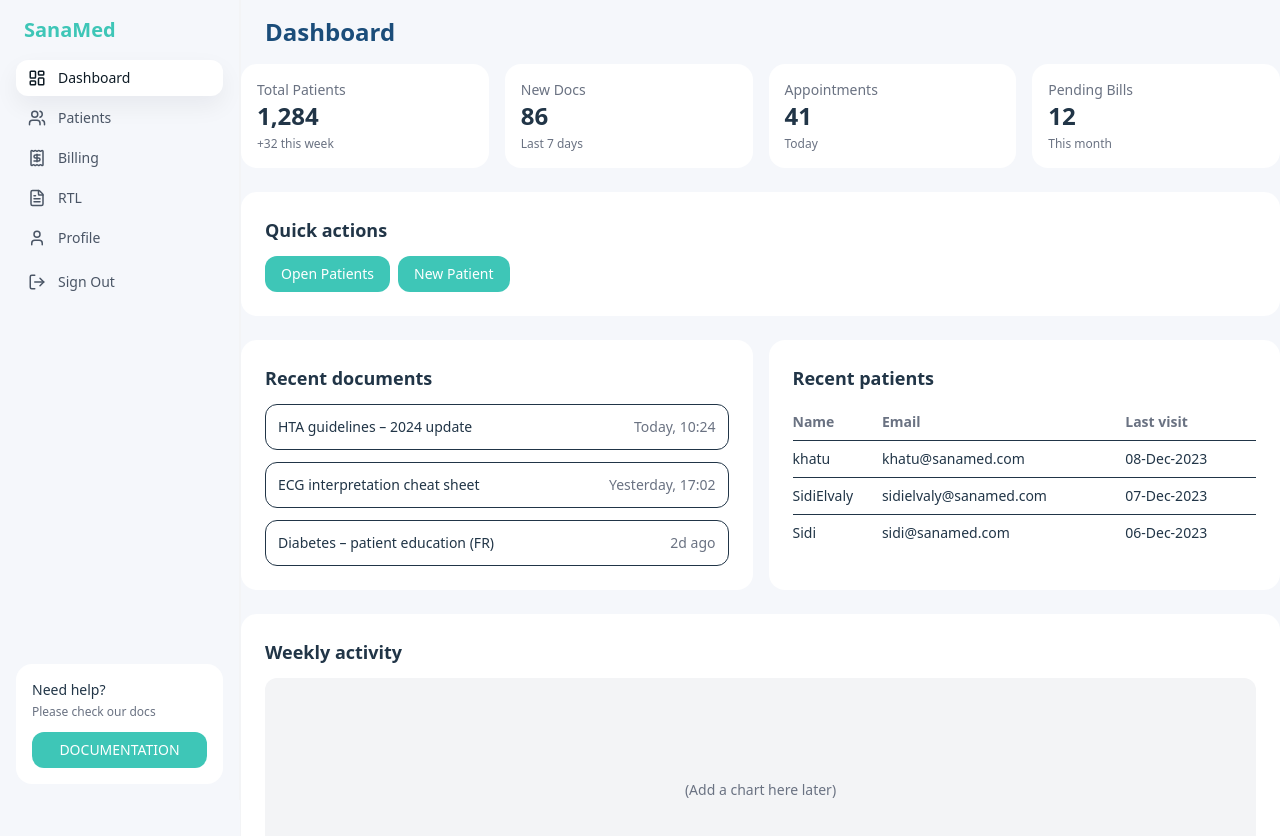
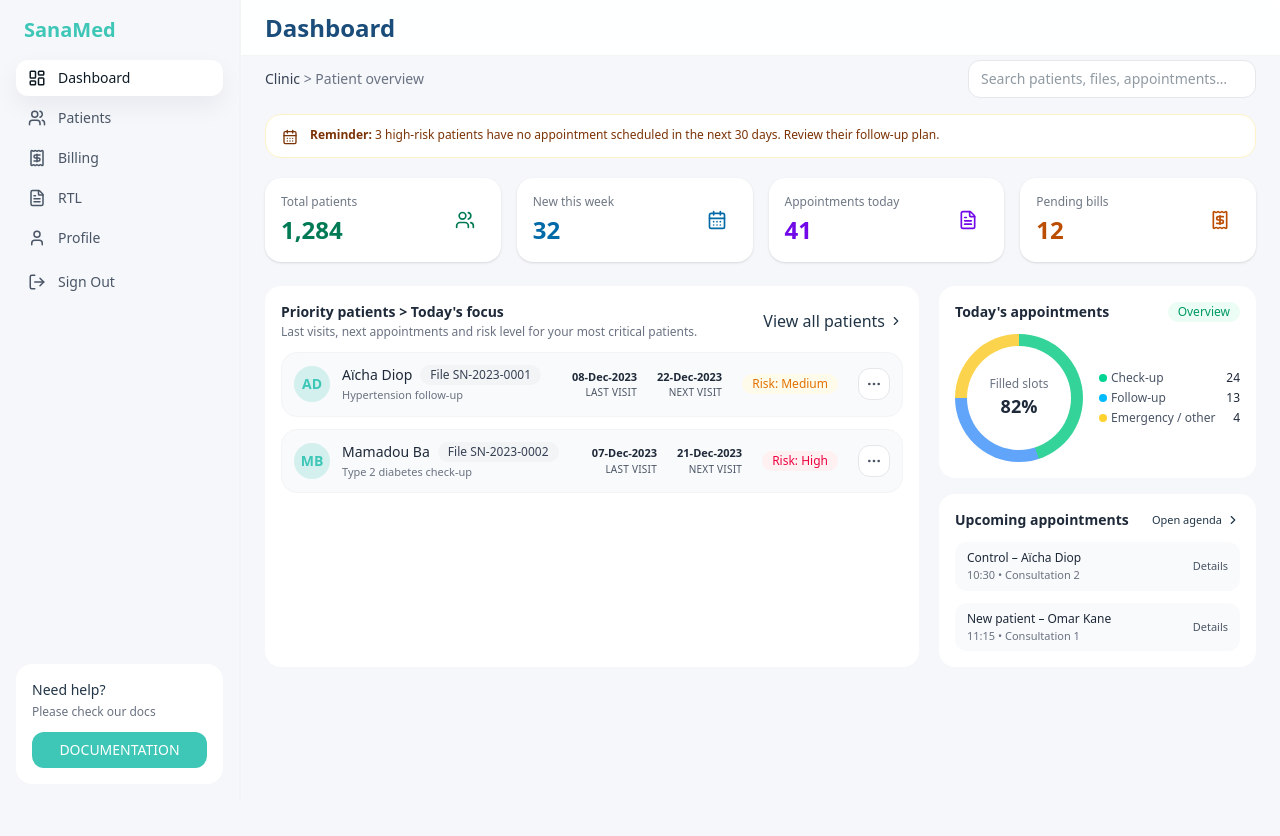
Before and after one commit to sidi-cnm/front_app, a Next.js app: page /dashboard in a window 1280 px wide. Shown: the top 836 px of the page. After the commit the page ends 800 px from the top, so only its background shows below. Built offline with nearby package versions, Linux system fonts and the light colour scheme; no server answers; sample sign-in values are in the browser's storage.

Commit message:
update dashboard

```diff
--- a/src/app/dashboard/page.tsx
+++ b/src/app/dashboard/page.tsx
@@ -1,102 +1,313 @@
 "use client";
 
 import Topbar from "@/components/Topbar";
-import Link from "next/link";
+import Avatar from "@/components/Avatar";
+import {
+  Users,
+  CalendarDays,
+  Receipt,
+  FileText,
+  ChevronRight,
+  MoreHorizontal,
+} from "lucide-react";
+
+/* -------- Patient-oriented mock data (swap with real API later) -------- */
+
+const KPIS = [
+  {
+    label: "Total patients",
+    value: 1284,
+    icon: Users,
+    tone: "bg-emerald-100 text-emerald-700",
+  },
+  {
+    label: "New this week",
+    value: 32,
+    icon: CalendarDays,
+    tone: "bg-sky-100 text-sky-700",
+  },
+  {
+    label: "Appointments today",
+    value: 41,
+    icon: FileText,
+    tone: "bg-violet-100 text-violet-700",
+  },
+  {
+    label: "Pending bills",
+    value: 12,
+    icon: Receipt,
+    tone: "bg-amber-100 text-amber-700",
+  },
+];
+
+const PATIENT_REPORTS = [
+  {
+    name: "Aïcha Diop",
+    id: "SN-2023-0001",
+    tag: "Hypertension follow-up",
+    stats: { lastVisit: "08-Dec-2023", nextVisit: "22-Dec-2023", risk: "Medium" },
+  },
+  {
+    name: "Mamadou Ba",
+    id: "SN-2023-0002",
+    tag: "Type 2 diabetes check-up",
+    stats: { lastVisit: "07-Dec-2023", nextVisit: "21-Dec-2023", risk: "High" },
+  },
+];
+
+const UPCOMING_APPTS = [
+  {
+    title: "Control – Aïcha Diop",
+    time: "10:30",
+    room: "Consultation 2",
+  },
+  {
+    title: "New patient – Omar Kane",
+    time: "11:15",
+    room: "Consultation 1",
+  },
+];
+
+/* ---------- Small helpers ---------- */
+
+function Badge({
+  children,
+  tone = "default",
+}: {
+  children: React.ReactNode;
+  tone?: "default" | "green" | "amber" | "red";
+}) {
+  const map: Record<string, string> = {
+    default: "bg-gray-100 text-gray-700",
+    green: "bg-emerald-50 text-emerald-600",
+    amber: "bg-amber-50 text-amber-600",
+    red: "bg-rose-50 text-rose-600",
+  };
+  return (
+    <span
+      className={`inline-flex items-center rounded-full px-2.5 py-0.5 text-xs ${map[tone]}`}
+    >
+      {children}
+    </span>
+  );
+}
+
+/* ---------- Page ---------- */
 
 export default function DashboardPage() {
   return (
     <main className="w-full">
       <Topbar title="Dashboard" />
 
-      <section className="grid gap-4 sm:gap-6">
-        {/* Stat cards */}
-        <div className="grid grid-cols-1 sm:grid-cols-2 lg:grid-cols-4 gap-4">
-          <Stat title="Total Patients" value="1,284" sub="+32 this week" />
-          <Stat title="New Docs" value="86" sub="Last 7 days" />
-          <Stat title="Appointments" value="41" sub="Today" />
-          <Stat title="Pending Bills" value="12" sub="This month" />
-        </div>
-
-        {/* Quick actions */}
-        <div className="card p-4 sm:p-6">
-          <h3 className="text-base sm:text-lg font-semibold mb-3">Quick actions</h3>
-          <div className="flex flex-wrap gap-2">
-            <Link href="/dashboard/patients" className="btn">Open Patients</Link>
-            <Link href="/dashboard/patients/new" className="btn">New Patient</Link>
-
+      <section className="px-3 sm:px-4 lg:px-6 pb-8">
+        {/* Breadcrumb + search */}
+        <div className="mt-1 mb-4 flex flex-col gap-2 sm:flex-row sm:items-center sm:justify-between">
+          <div className="text-sm text-gray-500">
+            <span className="font-medium text-gray-700">Clinic</span> &gt;{" "}
+            <span className="text-gray-500">Patient overview</span>
+          </div>
+          <div className="relative w-full sm:w-72">
+            <input
+              className="input w-full pl-3 pr-3 text-xs"
+              placeholder="Search patients, files, appointments…"
+            />
           </div>
         </div>
 
-        {/* Recent items */}
-        <div className="grid grid-cols-1 lg:grid-cols-2 gap-4">
-          <div className="card p-4 sm:p-6">
-            <h3 className="text-base sm:text-lg font-semibold mb-3">Recent documents</h3>
-            <ul className="space-y-3 text-sm">
-              {[
-                { t: "HTA guidelines – 2024 update", d: "Today, 10:24" },
-                { t: "ECG interpretation cheat sheet", d: "Yesterday, 17:02" },
-                { t: "Diabetes – patient education (FR)", d: "2d ago" },
-              ].map((r, i) => (
-                <li key={i} className="flex items-center justify-between rounded-xl border p-3">
-                  <span className="truncate">{r.t}</span>
-                  <span className="text-gray-500 whitespace-nowrap">{r.d}</span>
-                </li>
+        {/* Reminder banner – patient oriented */}
+        <div className="card mb-5 flex items-start gap-3 border border-amber-100 bg-amber-50/60 px-4 py-3 text-xs text-amber-900">
+          <CalendarDays className="mt-0.5 h-4 w-4 flex-shrink-0" />
+          <p>
+            <span className="font-semibold">Reminder:</span> 3 high-risk patients
+            have no appointment scheduled in the next 30 days. Review their
+            follow-up plan.
+          </p>
+        </div>
+
+        {/* KPI row */}
+        <div className="grid gap-4 sm:grid-cols-2 xl:grid-cols-4 mb-6">
+          {KPIS.map(({ label, value, icon: Icon, tone }) => (
+            <div
+              key={label}
+              className={`card flex items-center justify-between px-4 py-4 shadow-sm border-0 ${tone}`}
+            >
+              <div>
+                <div className="text-xs text-gray-600/80">{label}</div>
+                <div className="mt-1 text-2xl font-semibold">
+                  {value.toLocaleString()}
+                </div>
+              </div>
+              <div className="flex h-10 w-10 items-center justify-center rounded-xl bg-white/70">
+                <Icon className="h-5 w-5" />
+              </div>
+            </div>
+          ))}
+        </div>
+
+        {/* Main grid */}
+        <div className="grid gap-5 lg:grid-cols-3">
+          {/* Left side – key patients list */}
+          <div className="card p-4 lg:col-span-2">
+            <div className="mb-3 flex items-center justify-between">
+              <div>
+                <h2 className="text-sm font-semibold text-gray-800">
+                  Priority patients &gt; Today&apos;s focus
+                </h2>
+                <p className="text-xs text-gray-500 mt-0.5">
+                  Last visits, next appointments and risk level for your
+                  most critical patients.
+                </p>
+              </div>
+              <button className="badge flex items-center gap-1">
+                View all patients <ChevronRight size={14} />
+              </button>
+            </div>
+
+            <div className="space-y-3">
+              {PATIENT_REPORTS.map((p) => (
+                <div
+                  key={p.id}
+                  className="flex items-center justify-between rounded-2xl border border-gray-100 bg-gray-50 px-3 py-3"
+                >
+                  <div className="flex items-center gap-3">
+                    <Avatar name={p.name} />
+                    <div>
+                      <div className="flex items-center gap-2">
+                        <span className="text-sm font-medium text-gray-800">
+                          {p.name}
+                        </span>
+                        <Badge>File {p.id}</Badge>
+                      </div>
+                      <div className="mt-0.5 text-[11px] text-gray-500">
+                        {p.tag}
+                      </div>
+                    </div>
+                  </div>
+
+                  <div className="flex items-center gap-5 text-[11px] text-gray-600">
+                    <div className="text-right">
+                      <div className="font-semibold text-gray-800">
+                        {p.stats.lastVisit}
+                      </div>
+                      <div className="uppercase tracking-wide text-[10px]">
+                        Last visit
+                      </div>
+                    </div>
+                    <div className="text-right">
+                      <div className="font-semibold text-gray-800">
+                        {p.stats.nextVisit}
+                      </div>
+                      <div className="uppercase tracking-wide text-[10px]">
+                        Next visit
+                      </div>
+                    </div>
+                    <div className="text-right">
+                      <Badge
+                        tone={
+                          p.stats.risk === "High"
+                            ? "red"
+                            : p.stats.risk === "Medium"
+                            ? "amber"
+                            : "green"
+                        }
+                      >
+                        Risk: {p.stats.risk}
+                      </Badge>
+                    </div>
+                    <button className="inline-flex h-8 w-8 items-center justify-center rounded-xl border border-gray-200 bg-white">
+                      <MoreHorizontal size={16} />
+                    </button>
+                  </div>
+                </div>
               ))}
-            </ul>
+            </div>
           </div>
 
-          <div className="card p-4 sm:p-6">
-            <h3 className="text-base sm:text-lg font-semibold mb-3">Recent patients</h3>
-            <div className="overflow-x-auto">
-              <table className="min-w-[520px] w-full text-sm">
-                <thead className="text-gray-500">
-                  <tr>
-                    <th className="text-left py-2">Name</th>
-                    <th className="text-left py-2">Email</th>
-                    <th className="text-left py-2">Last visit</th>
-                    <th className="text-right py-2">Action</th>
-                  </tr>
-                </thead>
-                <tbody className="[&>tr]:border-t">
-                  {[
-                    { n: "khatu", e: "khatu@sanamed.com", v: "08-Dec-2023", id: "p-1" },
-                    { n: "SidiElvaly", e: "sidielvaly@sanamed.com", v: "07-Dec-2023", id: "p-2" },
-                    { n: "Sidi", e: "sidi@sanamed.com", v: "06-Dec-2023", id: "p-3" },
-                  ].map((p) => (
-                    <tr key={p.id}>
-                      <td className="py-2">{p.n}</td>
-                      <td className="py-2">{p.e}</td>
-                      <td className="py-2">{p.v}</td>
-                      <td className="py-2 text-right">
-                        <Link href={`/dashboard/patients/${p.id}`} className="badge">open</Link>
-                      </td>
-                    </tr>
-                  ))}
-                </tbody>
-              </table>
+          {/* Right side – patient stats + upcoming appointments */}
+          <div className="space-y-4">
+            {/* Distribution card (acts like donut section) */}
+            <div className="card p-4">
+              <div className="mb-3 flex items-center justify-between">
+                <h2 className="text-sm font-semibold text-gray-800">
+                  Today&apos;s appointments
+                </h2>
+                <Badge tone="green">Overview</Badge>
+              </div>
+
+              <div className="flex items-center gap-4">
+                {/* Fake donut */}
+                <div className="relative h-32 w-32">
+                  <div className="absolute inset-0 rounded-full bg-[conic-gradient(#34d399_0_45%,#60a5fa_45%_75%,#fcd34d_75%_100%)]" />
+                  <div className="absolute inset-3 rounded-full bg-white" />
+                  <div className="absolute inset-0 flex items-center justify-center">
+                    <div className="text-center">
+                      <div className="text-xs text-gray-500">Filled slots</div>
+                      <div className="text-lg font-semibold text-gray-800">
+                        82%
+                      </div>
+                    </div>
+                  </div>
+                </div>
+
+                {/* Legend */}
+                <div className="flex-1 space-y-1 text-xs text-gray-600">
+                  <div className="flex items-center justify-between">
+                    <span className="flex items-center gap-1">
+                      <span className="h-2 w-2 rounded-full bg-emerald-400" />
+                      Check-up
+                    </span>
+                    <span className="font-medium text-gray-800">24</span>
+                  </div>
+                  <div className="flex items-center justify-between">
+                    <span className="flex items-center gap-1">
+                      <span className="h-2 w-2 rounded-full bg-sky-400" />
+                      Follow-up
+                    </span>
+                    <span className="font-medium text-gray-800">13</span>
+                  </div>
+                  <div className="flex items-center justify-between">
+                    <span className="flex items-center gap-1">
+                      <span className="h-2 w-2 rounded-full bg-amber-300" />
+                      Emergency / other
+                    </span>
+                    <span className="font-medium text-gray-800">4</span>
+                  </div>
+                </div>
+              </div>
             </div>
-          </div>
-        </div>
 
-        {/* Placeholder chart card */}
-        <div className="card p-4 sm:p-6">
-          <h3 className="text-base sm:text-lg font-semibold mb-3">Weekly activity</h3>
-          <div className="h-40 sm:h-56 rounded-xl bg-gray-100 grid place-items-center text-gray-500 text-sm">
-            (Add a chart here later)
+            {/* Upcoming appointments */}
+            <div className="card p-4">
+              <div className="mb-3 flex items-center justify-between">
+                <h2 className="text-sm font-semibold text-gray-800">
+                  Upcoming appointments
+                </h2>
+                <button className="badge text-[11px] flex items-center gap-1">
+                  Open agenda <ChevronRight size={14} />
+                </button>
+              </div>
+              <div className="space-y-3 text-xs text-gray-600">
+                {UPCOMING_APPTS.map((m) => (
+                  <div
+                    key={m.title}
+                    className="flex items-center justify-between rounded-xl bg-gray-50 px-3 py-2"
+                  >
+                    <div>
+                      <div className="text-[12px] font-medium text-gray-800">
+                        {m.title}
+                      </div>
+                      <div className="mt-0.5 text-[11px] text-gray-500">
+                        {m.time} • {m.room}
+                      </div>
+                    </div>
+                    <button className="badge text-[11px]">Details</button>
+                  </div>
+                ))}
+              </div>
+            </div>
           </div>
         </div>
       </section>
     </main>
   );
 }
-
-/** Small stat card component (inline for simplicity) */
-function Stat({ title, value, sub }: { title: string; value: string; sub?: string }) {
-  return (
-    <div className="card p-4">
-      <div className="text-gray-500 text-sm">{title}</div>
-      <div className="text-2xl font-semibold">{value}</div>
-      {sub && <div className="text-xs text-gray-500 mt-1">{sub}</div>}
-    </div>
-  );
-}
--- a/src/components/Topbar.tsx
+++ b/src/components/Topbar.tsx
@@ -1,9 +1,19 @@
-
 export default function Topbar({ title }: { title: string }) {
   return (
-    <header className="flex items-center justify-between py-4 px-4 md:px-6">
-      <h1 className="text-2xl font-semibold text-[#1b4d7a]">{title}</h1>
-
+    <header
+      className="
+        sticky top-0 z-30
+        flex items-center justify-between
+        h-14
+        px-4 md:px-6
+        bg-white/90
+        backdrop-blur-sm
+        border-b border-gray-100
+      "
+    >
+      <h1 className="text-xl md:text-2xl font-semibold text-[#1b4d7a]">
+        {title}
+      </h1>
     </header>
   );
 }
```
